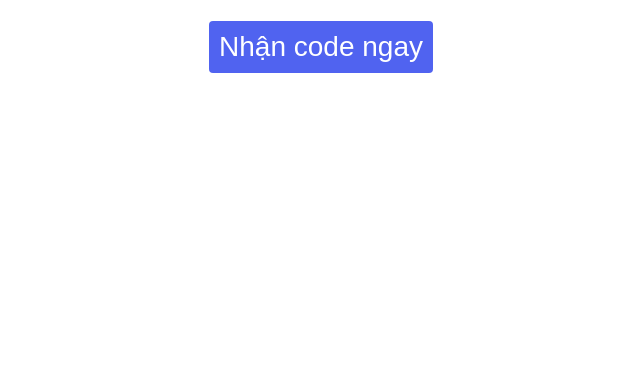
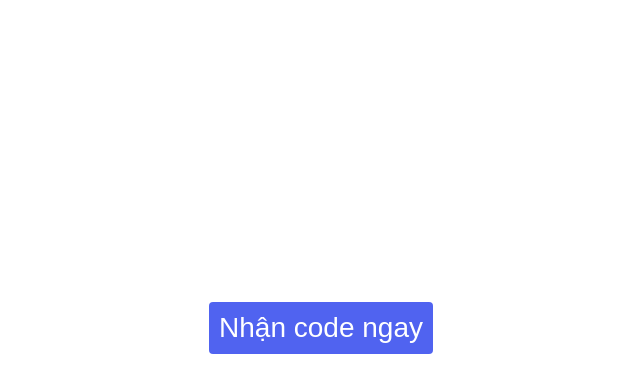
Before and after one commit to giftcode500/0001, a plain HTML site: page index.html in a window 1280 px wide. Shown: the whole page, without its empty margins (319-959 px from the left). Drawn offline with Linux system fonts and the light colour scheme.

Commit message:
Update index.html

```diff
--- a/index.html
+++ b/index.html
@@ -11,8 +11,9 @@
 <meta name='og:description' content='Nhận gift code 500k cho anh em hữu duyên đây....'>
 </head>
 
-<body>
-    <h1><center><button
+<body style='height: 80vh; display: flex; justify-content: center;
+  align-items: center;'>
+    <h1><button
        style='background-color:#5063f0;
        color: #fff;
        border: none;
@@ -21,7 +22,7 @@
        cursor: pointer;
        padding: 10px'
        onclick="functionToExecute()">Nhận code ngay
-       </button></center></h1>
+       </button></h1>
 
 </body>
    <script>
```
